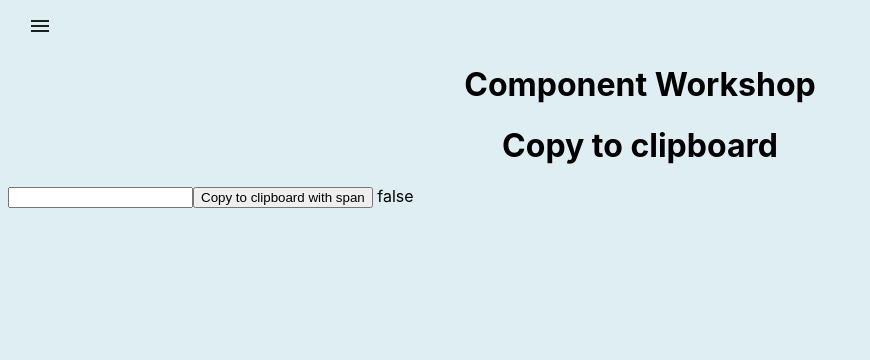
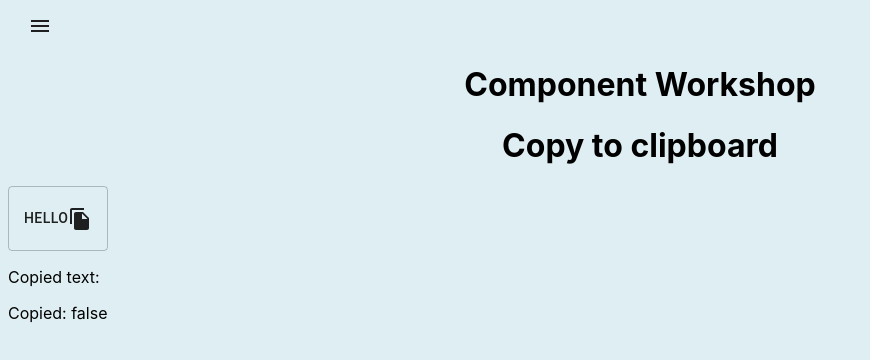
Before and after one commit to michael-small/personal-site, a React (Create React App) app: page /componentWorkshop in a window 1280 px wide. Shown: the top 360 px of the page, without its empty margins (0-870 px from the left). Built offline with nearby package versions, Linux system fonts and the light colour scheme.

Commit message:
Wrap child to be copied to clipboard in `CopyToClibB FC`
Next step is to grab a child's text on click, but with the child
outside of the file.

Addresses #47 (Add copy-to-clipboard functionality)
Project: 'Easy CV Info'

```diff
--- a/src/components/UI/CopyToClipB/CopyToClipB.js
+++ b/src/components/UI/CopyToClipB/CopyToClipB.js
@@ -1,7 +1,14 @@
+import { Button, TextField } from '@material-ui/core';
 import React, { useState } from 'react';
 import { CopyToClipboard } from 'react-copy-to-clipboard';
+import FileCopyIcon from '@material-ui/icons/FileCopy';
 
-export default function CopyToClipB() {
+// Todo: Move to different component space so it can be wrapped properly
+function CopyableItem() {
+	return <p>Hello</p>;
+}
+
+export default function CopyToClipB(props) {
 	const [clipboardText, setClipboardText] = useState('');
 	const [copied, setCopied] = useState(false);
 
@@ -9,19 +16,27 @@ export default function CopyToClipB() {
 		<div>
 			<h1>Copy to clipboard</h1>
 
-			<input
+			{/* <TextField
+				variant='filled'
+				id='copy-to-clipboard'
+				label='Copy to clipboard'
 				value={clipboardText}
 				onChange={(event) => setClipboardText(event.target.value)}
-			/>
+			/> */}
 
 			<CopyToClipboard
 				text={clipboardText}
 				onCopy={() => setCopied(true)}
 			>
-				<button>Copy to clipboard with span </button>
+				<Button
+					variant='outlined'
+					// onClick={setClipboardText(props.children)}
+				>
+					<CopyableItem /> <FileCopyIcon />
+				</Button>
 			</CopyToClipboard>
-			<span>{clipboardText} </span>
-			<span>{copied.toString()}</span>
+			<p>Copied text: {clipboardText} </p>
+			<p>Copied: {copied.toString()}</p>
 		</div>
 	);
 }
```
